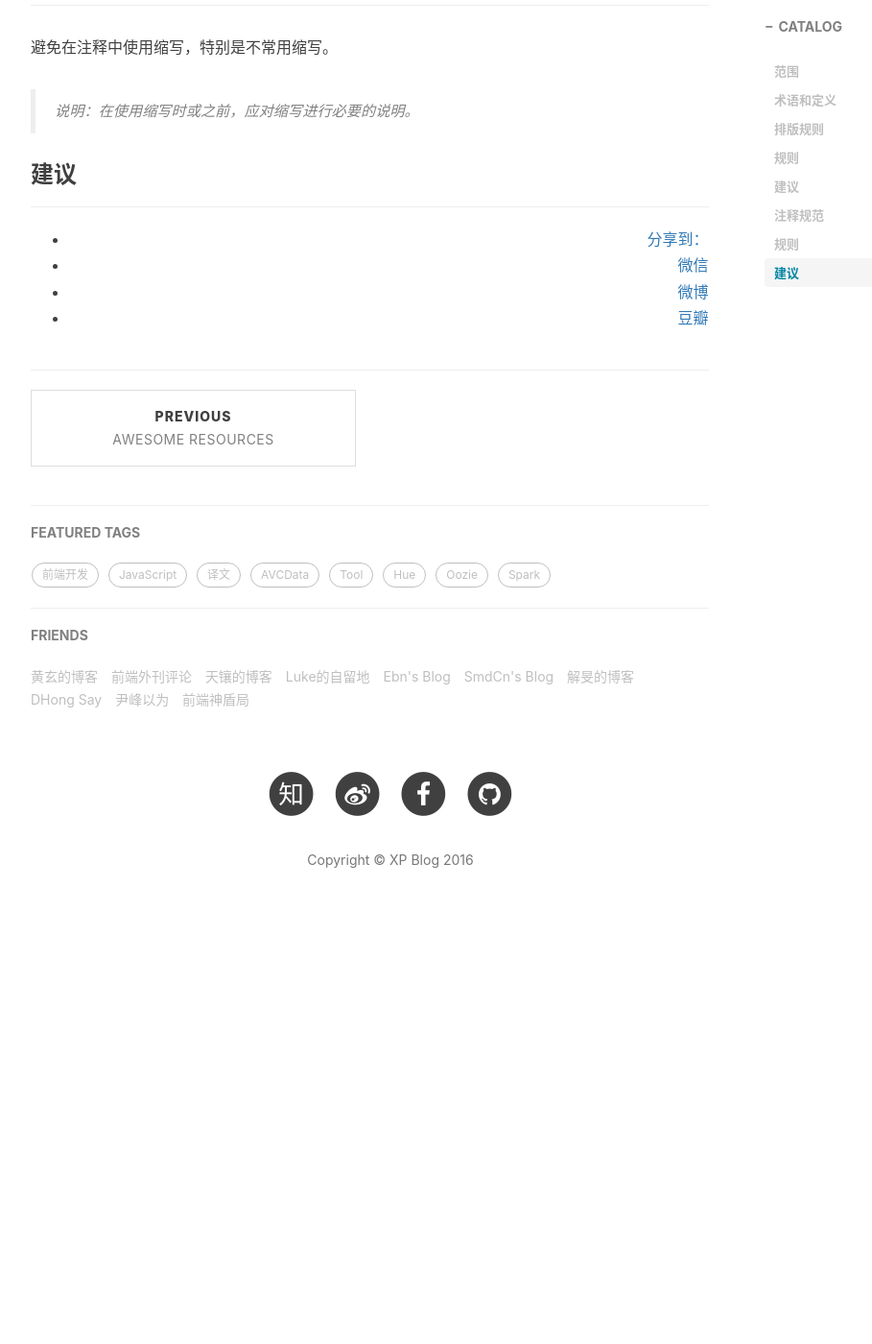
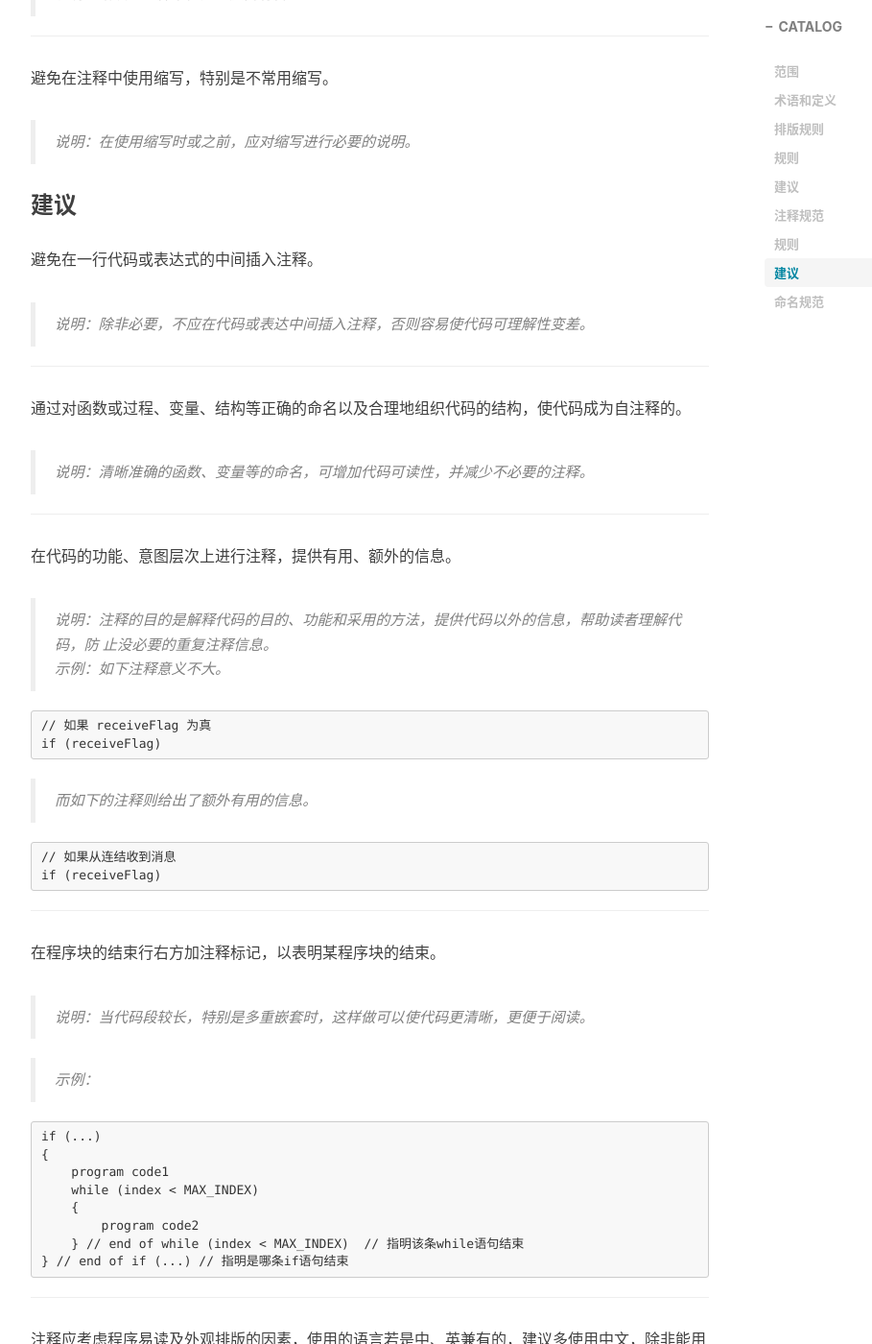
Before and after one commit to shoppingwang/shoppingwang.github.io, a Jekyll site: the page built from _posts/2016-07-21-spark-code-specification.markdown, in a window 1280 px wide and 1400 px high, scrolled down 11399 px. Shown: the whole window at 96% size, without its empty margins (233-1142 px from the left). Built offline with Jekyll 4.4.1, drawn with Linux system fonts in a browser that asks for light colours; nearby versions of some CDN libraries; comment, search, counter and statistics services are not loaded; before the commit the page ends 12399 px from its top, so only the background shows below that; some of the changed text lies outside the part shown.

Commit message:
增加编码规范

````diff
--- a/_posts/2016-07-21-spark-code-specification.markdown
+++ b/_posts/2016-07-21-spark-code-specification.markdown
@@ -475,3 +475,90 @@ program code two
 > 说明：在使用缩写时或之前，应对缩写进行必要的说明。
 
 ### 建议
+
+避免在一行代码或表达式的中间插入注释。
+
+> 说明：除非必要，不应在代码或表达中间插入注释，否则容易使代码可理解性变差。
+
+----
+通过对函数或过程、变量、结构等正确的命名以及合理地组织代码的结构，使代码成为自注释的。
+
+> 说明：清晰准确的函数、变量等的命名，可增加代码可读性，并减少不必要的注释。
+
+----
+在代码的功能、意图层次上进行注释，提供有用、额外的信息。
+
+> 说明：注释的目的是解释代码的目的、功能和采用的方法，提供代码以外的信息，帮助读者理解代码，防 止没必要的重复注释信息。
+>
+> 示例：如下注释意义不大。
+
+```
+// 如果 receiveFlag 为真
+if (receiveFlag)
+```
+
+> 而如下的注释则给出了额外有用的信息。
+
+```
+// 如果从连结收到消息
+if (receiveFlag)
+```
+
+----
+在程序块的结束行右方加注释标记，以表明某程序块的结束。
+
+> 说明：当代码段较长，特别是多重嵌套时，这样做可以使代码更清晰，更便于阅读。
+
+> 示例：
+
+```
+if (...)
+{
+    program code1
+    while (index < MAX_INDEX)
+    {
+        program code2
+    } // end of while (index < MAX_INDEX)  // 指明该条while语句结束
+} // end of if (...) // 指明是哪条if语句结束
+```
+
+----
+注释应考虑程序易读及外观排版的因素，使用的语言若是中、英兼有的，建议多使用中文，除非能用非常流利准确的英文表达。
+
+> 说明：注释语言不统一，影响程序易读性和外观排版，出于对维护人员的考虑，建议使用中文。
+
+----
+方法内的单行注释使用 //。
+
+> 说明：调试程序的时候可以方便的使用 /*...*/ 注释掉一长段程序。
+
+----
+注释尽量使用中文注释和中文标点。方法和类描述的第一句话尽量使用简洁明了的话概括一下功能，然后加以句号。接下来的部分可以详细描述。
+
+> 说明：JavaDoc工具收集简介的时候使用选取第一句话。
+
+----
+顺序实现流程的说明使用1、2、3、4在每个实现步骤部分的代码前面进行注释。
+
+> 示例：如下是对设置属性的流程注释。
+
+```
+//1、 判断输入参数是否有效。
+。。。。。
+
+// 2、设置本地变量。
+。。。。。
+```
+
+----
+一些复杂的代码需要说明。
+
+> 示例：这里主要是对闰年算法的说明。
+
+```
+//1. 如果能被4整除，是闰年；
+//2. 如果能被100整除，不是闰年；
+//3. 如果能被400整除，是闰年。
+```
+
+## 命名规范
````
